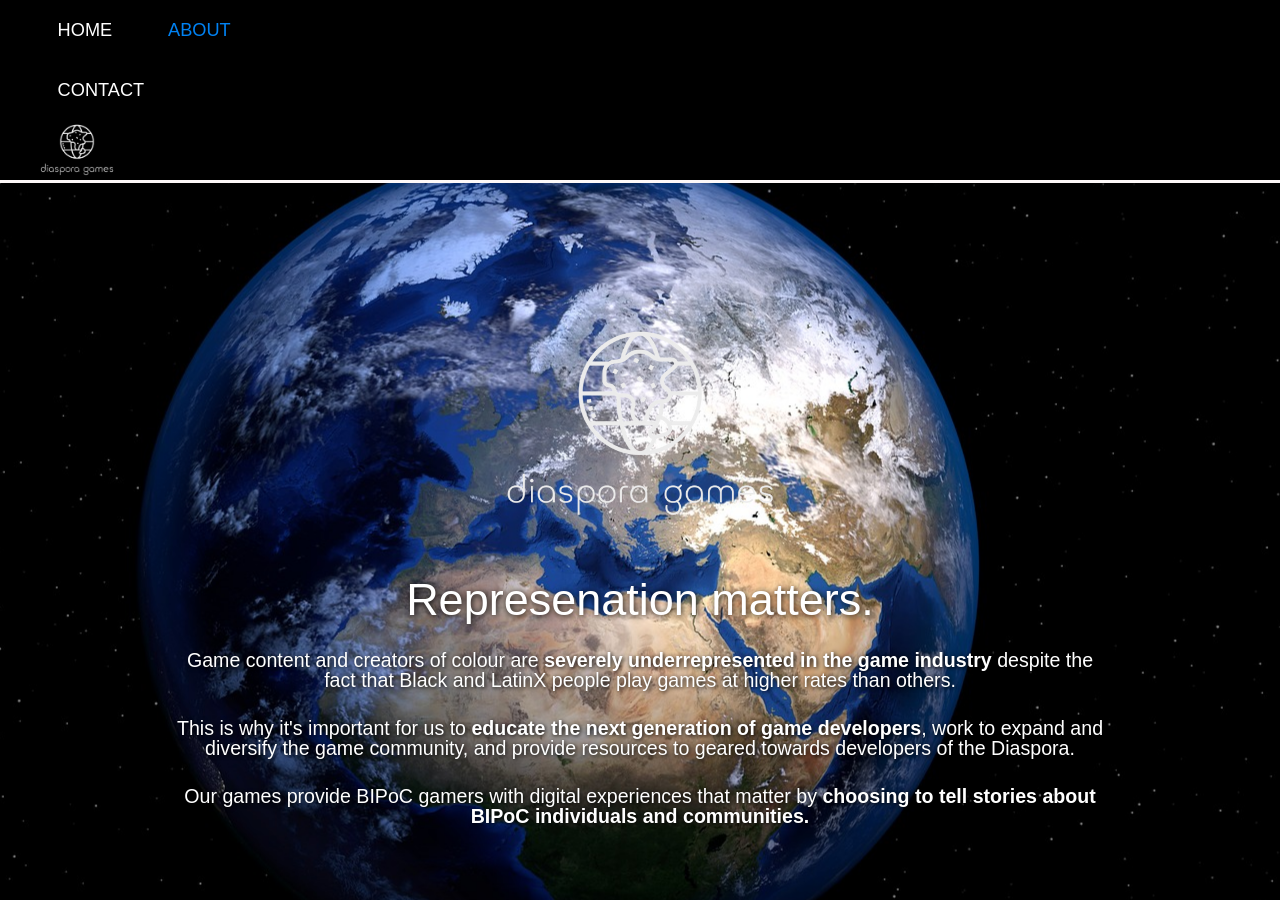
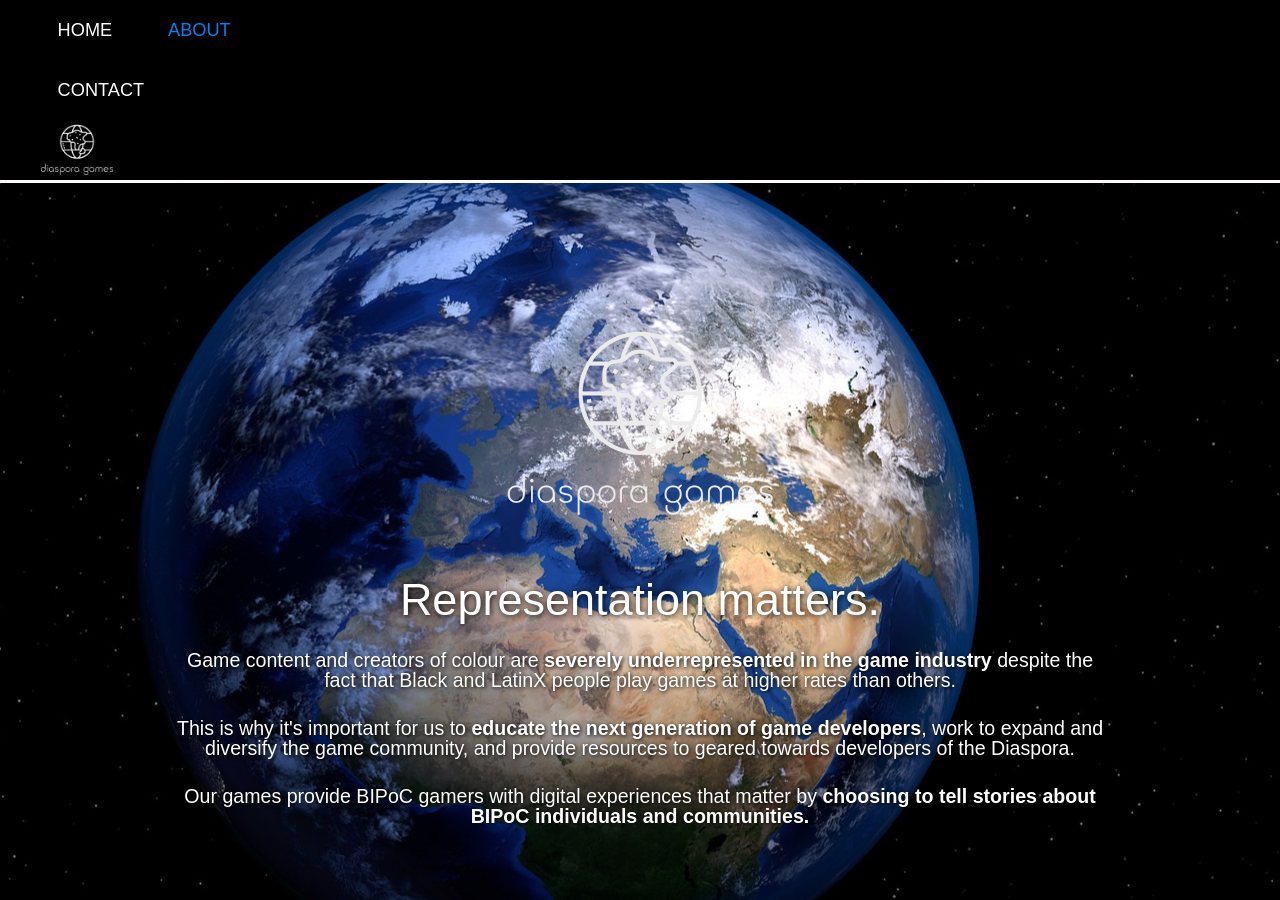
Before and after one commit to Diaspora-Games/webMain, a plain HTML site: page about.html in a window 1280 px wide. Shown: the top 900 px of the page. Drawn offline with nearby package versions, Linux system fonts and the light colour scheme; a script that the page names is missing.

Commit message:
About page typo
Represenation -> Representation

```diff
--- a/about.html
+++ b/about.html
@@ -41,7 +41,7 @@
   </div>
   <header id="hero-overlay" class="hero-overlay wf-section">
     <div class="centered-container w-container"><img src="images/logo_transparent_background.png" loading="lazy" width="300" sizes="(max-width: 479px) 100vw, (max-width: 767px) 95vw, 300px" srcset="images/logo_transparent_background-p-500.png 500w, images/logo_transparent_background-p-800.png 800w, images/logo_transparent_background-p-1080.png 1080w, images/logo_transparent_background-p-1600.png 1600w, images/logo_transparent_background-p-2000.png 2000w, images/logo_transparent_background-p-2600.png 2600w, images/logo_transparent_background-p-3200.png 3200w, images/logo_transparent_background.png 3400w" alt="Diaspora Games logo" class="image-5">
-      <h1 class="heading">Represenation matters.</h1>
+      <h1 class="heading">Representation matters.</h1>
       <p class="paragraph">Game content and creators of colour are<strong> severely underrepresented in the game industry</strong> despite the fact that Black and LatinX people play games at higher rates than others. <strong><br></strong></p>
       <p class="paragraph">This is why it&#x27;s important for us to <strong>educate the next generation of game developers</strong>, work to expand and diversify the game community, and provide resources to geared towards developers of the Diaspora.</p>
       <p class="paragraph">Our games provide BIPoC gamers with digital experiences that matter by <strong>choosing to tell stories about BIPoC individuals and communities.</strong></p>
```
